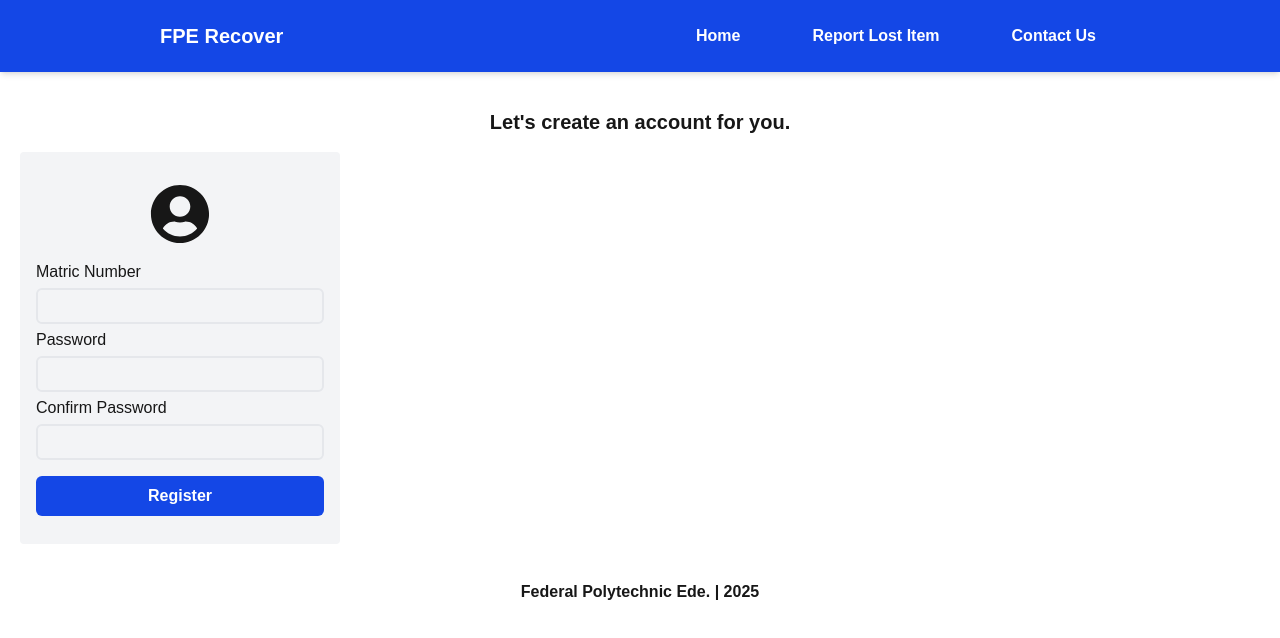
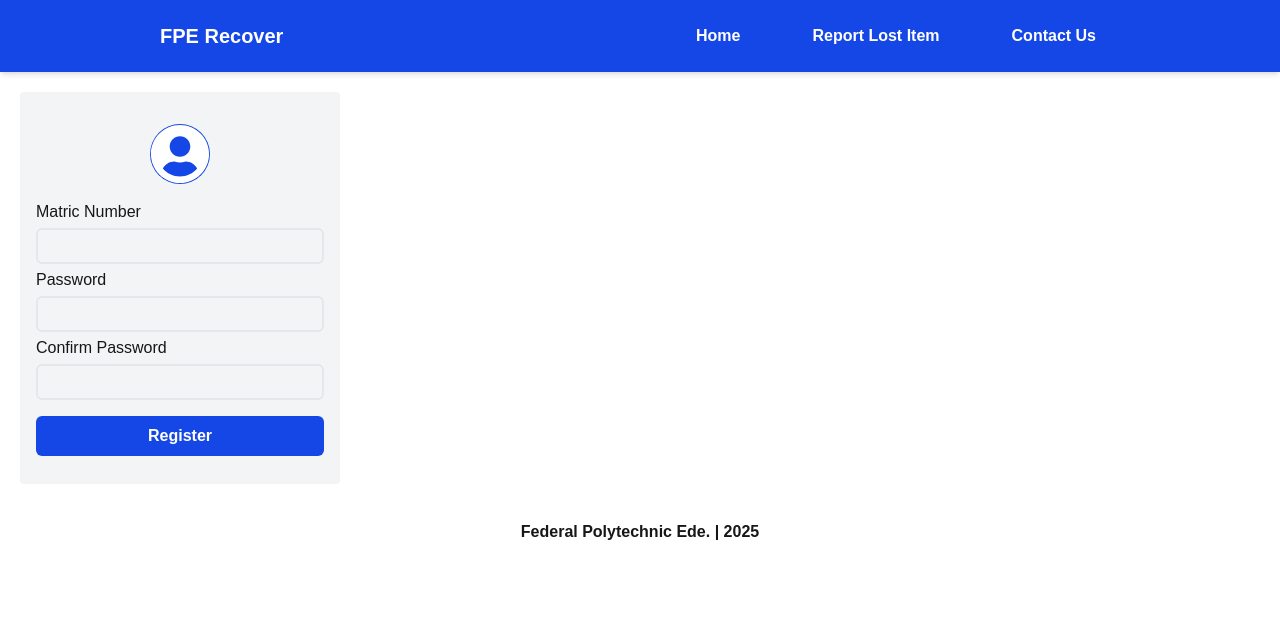
Before and after one commit to Homines-Solitarius/lost-and-found-app, a Next.js app: page /register in a window 1280 px wide. Shown: the top 638 px of the page. Built offline with nearby package versions, Linux system fonts and the light colour scheme.

Commit message:
Created Student Login, remove page title.

```diff
--- a/src/app/components/RegisterForm.tsx
+++ b/src/app/components/RegisterForm.tsx
@@ -21,9 +21,8 @@ const RegisterForm = () => {
     }
   return (
     <div className="p-5 m-auto">
-        <h3 className='text-xl font-bold text-center m-4'>Let&apos;s create an account for you.</h3>
           <form onSubmit={handleForm} className='relative bg-gray-100 p-4 rounded max-w-80'>
-              <FaUserCircle size={60} className='mx-auto my-4'/>
+        <FaUserCircle size={60} className='mx-auto my-4 bg-blue-700 text-white rounded-full'/>
             <label htmlFor="Title">Matric Number</label>
             <input type="text" className='border-2 border-gray-200 my-1 p-1 w-full rounded-md' name="userMatric" id="userMatric" value={matricNumber} onChange={(e) => setMatricNumber(e.target.value)}/>
             <label htmlFor="Title">Password</label>
```
